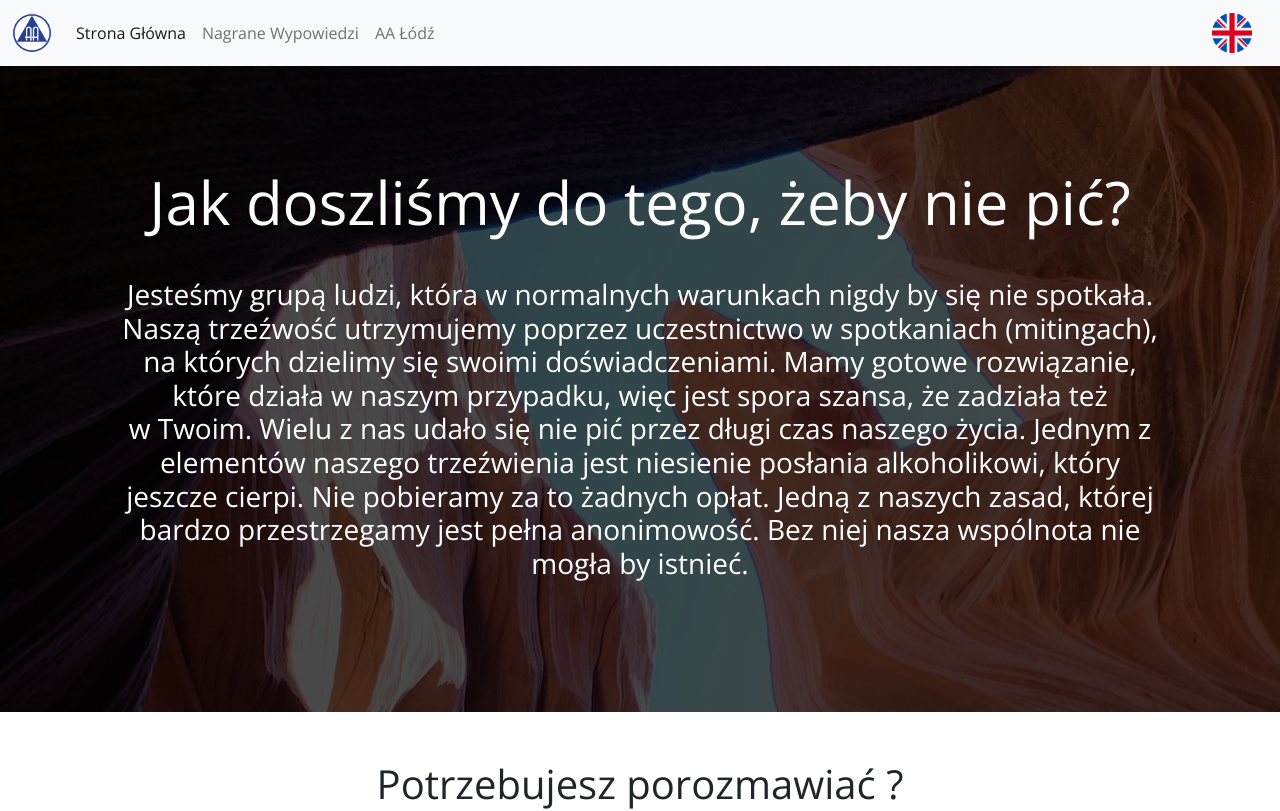
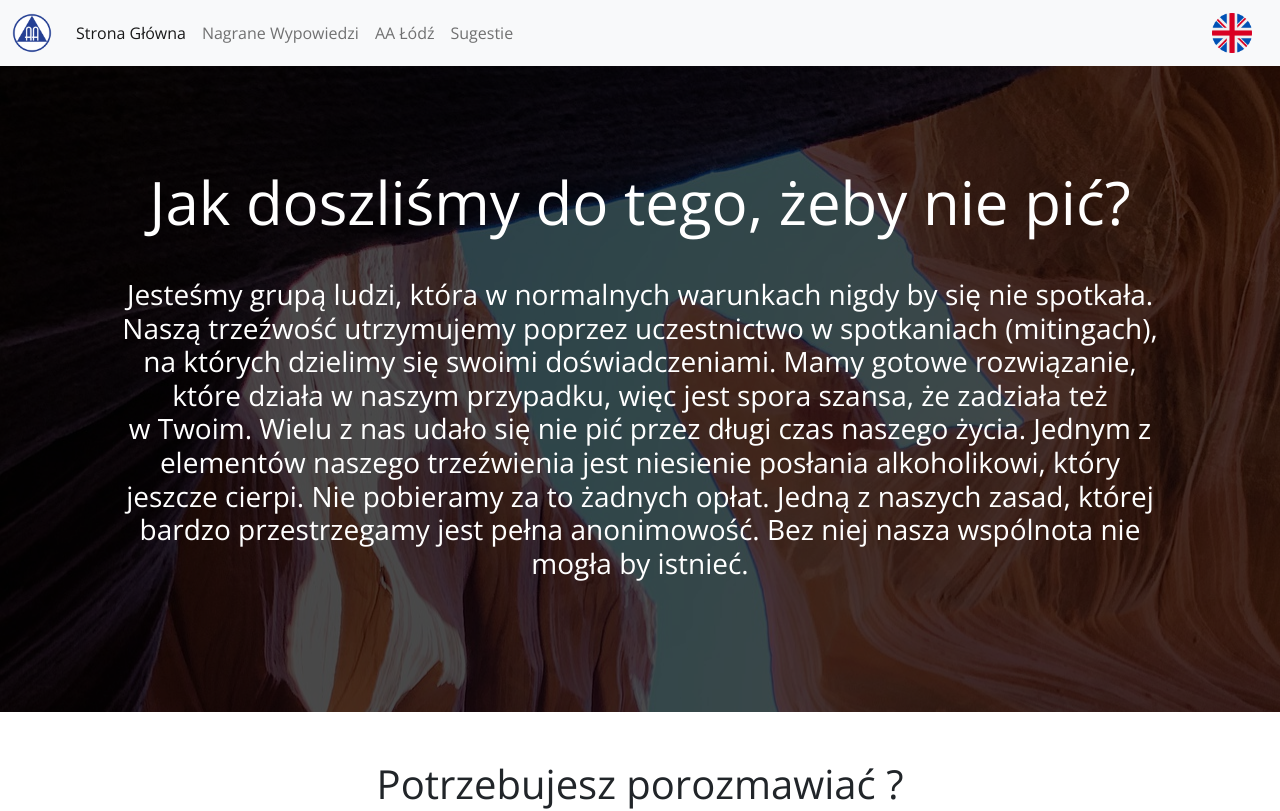
Before and after one commit to piotrarisco/aa, a plain HTML site: page index.html in a window 1280 px wide. Shown: the top 811 px of the page. Drawn offline with nearby package versions, Linux system fonts and the light colour scheme.

Commit message:
Add files via upload

```diff
--- a/index.html
+++ b/index.html
@@ -76,6 +76,9 @@
           </li>
           <li class="nav-item">
             <a class="nav-link" href="https://aa24.pl/pl/podzial-regionalny/lodz" tabindex="-1" aria-disabled="true">AA Łódź</a>
+          </li>
+          <li class="nav-item">
+            <a class="nav-link" href="sugestie.html" tabindex="-1" aria-disabled="true">Sugestie</a>
           </li>
           <!-- <li class="nav-item">
             <a class="nav-link" href="#">Link</a>
```
Also changed, not shown: nagrane_wypowiedzi.html (+3 -0 lines).
